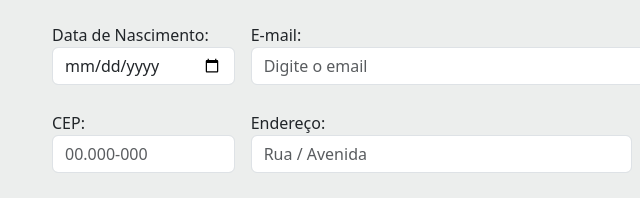
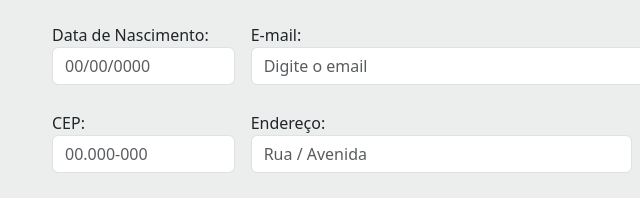
Before and after one commit to thalles08/atividade4backend, a website: page paginas/protegido/cadastro.html in a window 1280 px wide. Shown: the part 225-423 px from the top of the page, 0-640 px from the left. Drawn offline with nearby package versions, Linux system fonts and the light colour scheme; files that its build step writes are made by us from their sources; no server answers.

Commit message:
ajuste final html

```diff
--- a/paginas/protegido/cadastro.html
+++ b/paginas/protegido/cadastro.html
@@ -45,7 +45,7 @@
         </div>
         <div class="form-group col-md-2">
           <label for="dataNascimento">Data de Nascimento:</label>
-          <input type="date" class="form-control" id="dataNascimento" name="dataNascimento" required>
+          <input type="text" class="form-control" id="dataNascimento" name="dataNascimento" placeholder="00/00/0000" required>
           <div class="invalid-feedback">
             Informe a data de nascimento do Profissional.
           </div>
```
